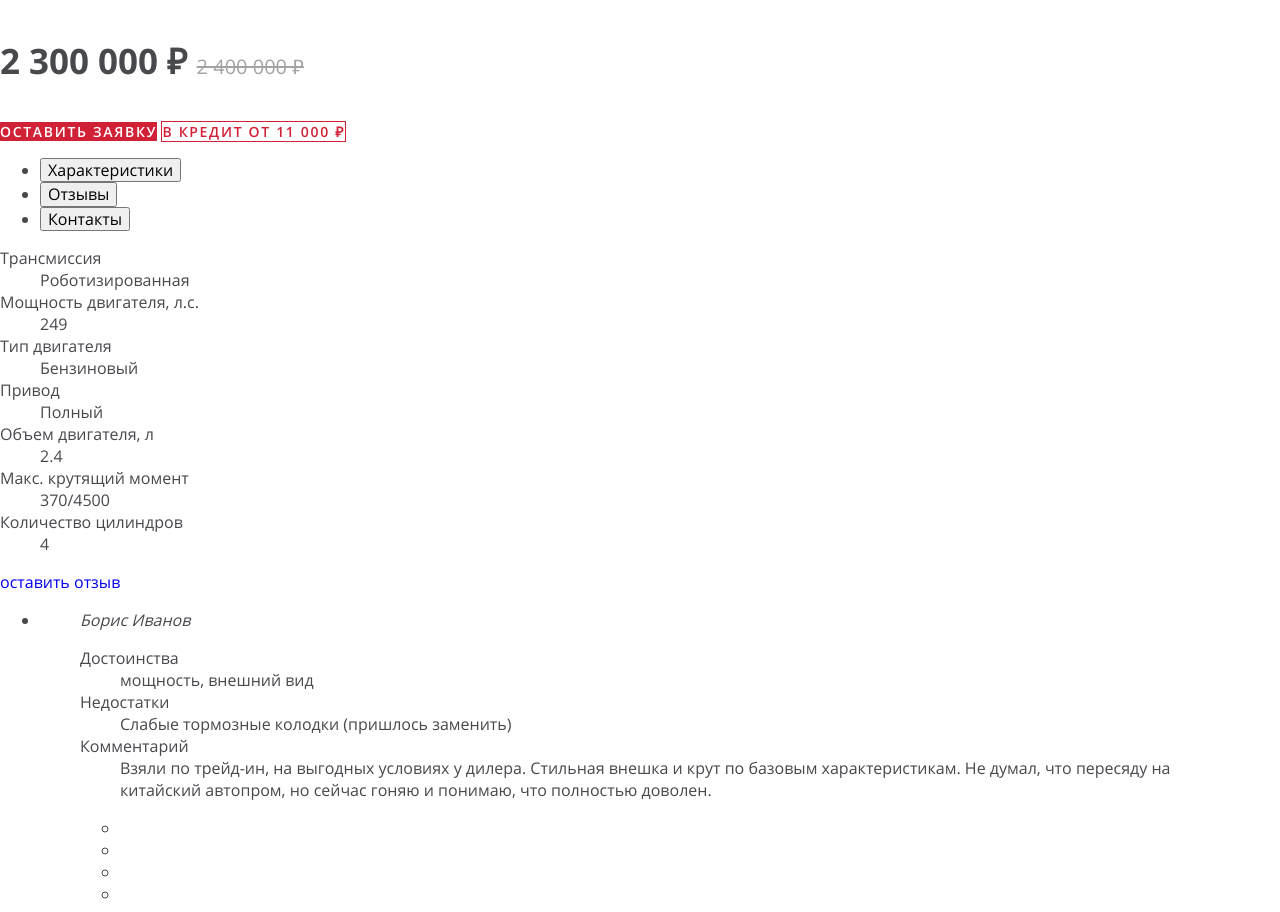
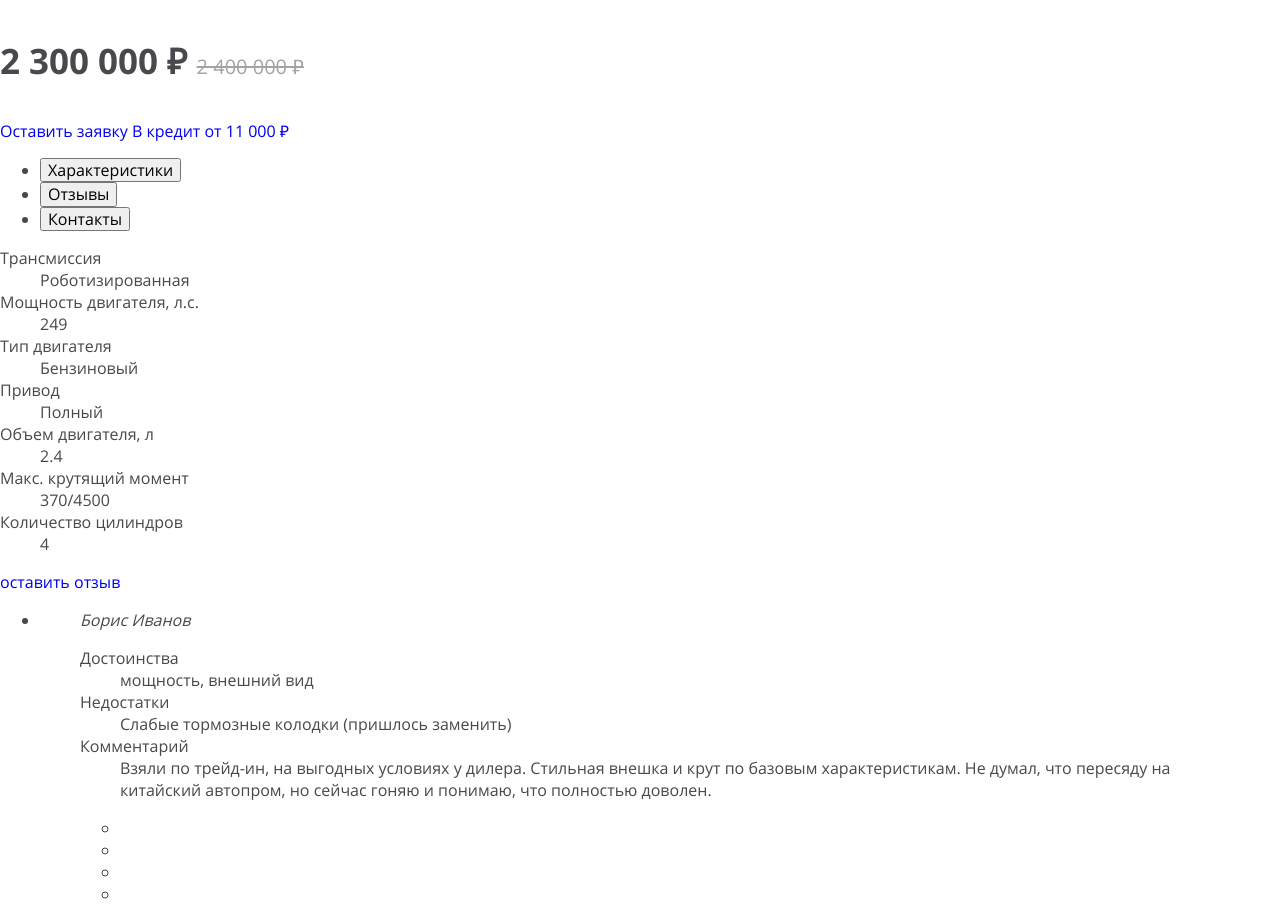
Before and after one commit to geoniced/avto-moto, a React (Create React App) app: page / in a window 1280 px wide. Shown: the part 1062-1974 px from the top of the page. Built offline with nearby package versions, Linux system fonts and the light colour scheme.

Commit message:
Выносит кнопки в отдельный блок, удаляет стили для конкретных элементов

```diff
--- a/public/index.html
+++ b/public/index.html
@@ -79,8 +79,8 @@
             2 300 000 ₽ <s class="car-info__prev-price">2  400 000 ₽</s>
           </p>
 
-          <a href="#" class="car-info__order">Оставить заявку</a>
-          <a href="#" class="car-info__credit">В кредит от 11 000 ₽</a>
+          <a href="#" class="car-info__order button button--red">Оставить заявку</a>
+          <a href="#" class="car-info__credit button button--white">В кредит от 11 000 ₽</a>
         </div>
 
         <div class="card-description__tabs tabs">
@@ -120,7 +120,7 @@
           </dl>
 
           <div class="tabs-reviews reviews">
-            <a href="#" class="reviews__submit-review">оставить отзыв</a>
+            <a href="#" class="reviews__submit-review button button--white">оставить отзыв</a>
 
             <ul class="reviews__list">
               <li class="reviews__item">
@@ -274,7 +274,7 @@
           <label for="review-comment" class="review-form__label">Комментарий</label>
           <textarea class="review-form__textarea" id="review-comment" name="review-comment" type="text" placeholder="Комментарий" required></textarea>
 
-          <button type="submit">Оставить отзыв</button>
+          <button class="review-form__submit-button button button--red" type="submit">Оставить отзыв</button>
         </form>
       </section>
     </main>
--- /dev/null
+++ b/src/scss/button.scss
@@ -0,0 +1,31 @@
+.button {
+  font-size: 14px;
+  line-height: 19px;
+  font-weight: 600;
+  letter-spacing: 0.12em;
+  text-transform: uppercase;
+  border: none;
+
+  @include basic-active;
+}
+
+.button--red {
+  color: $white;
+  background-color: $red;
+
+  &:hover,
+  &:focus {
+    background-color: $dark-red;
+  }
+}
+
+.button--white {
+  color: $red;
+  border: 1px solid $red;
+
+  &:hover,
+  &:focus {
+    color: $white;
+    background-color: $red;
+  }
+}
--- a/src/scss/car-info.scss
+++ b/src/scss/car-info.scss
@@ -25,38 +25,3 @@
 
   opacity: 0.5;
 }
-
-.car-info__order {
-  font-size: 14px;
-  line-height: 19px;
-  font-weight: 600;
-  color: $white;
-  letter-spacing: 0.12em;
-  text-transform: uppercase;
-  background-color: $red;
-
-  &:hover,
-  &:focus {
-    background-color: $dark-red;
-  }
-
-  @include basic-active;
-}
-
-.car-info__credit {
-  font-size: 14px;
-  line-height: 19px;
-  font-weight: 600;
-  color: $red;
-  letter-spacing: 0.12em;
-  text-transform: uppercase;
-  border: 1px solid $red;
-
-  &:hover,
-  &:focus {
-    color: $white;
-    background-color: $red;
-  }
-
-  @include basic-active;
-}
```
